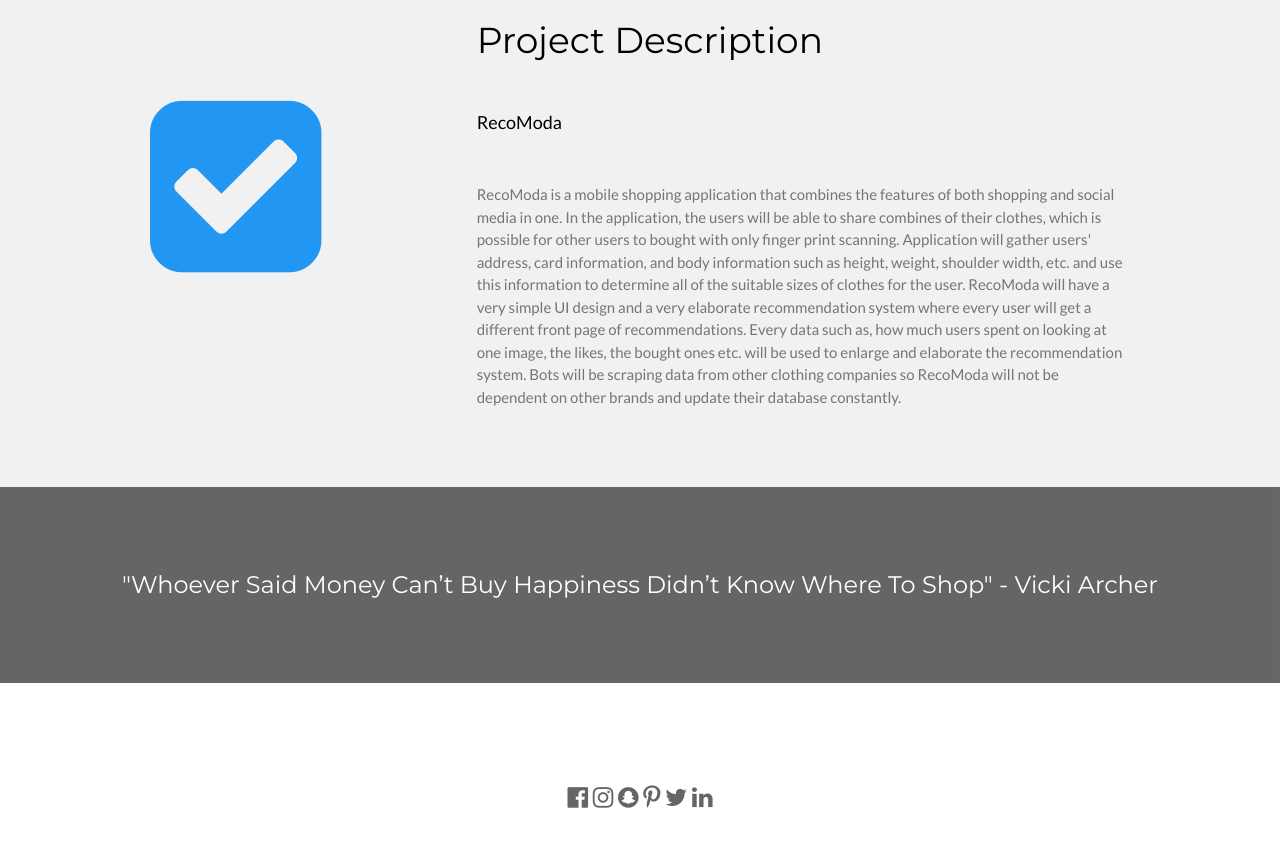
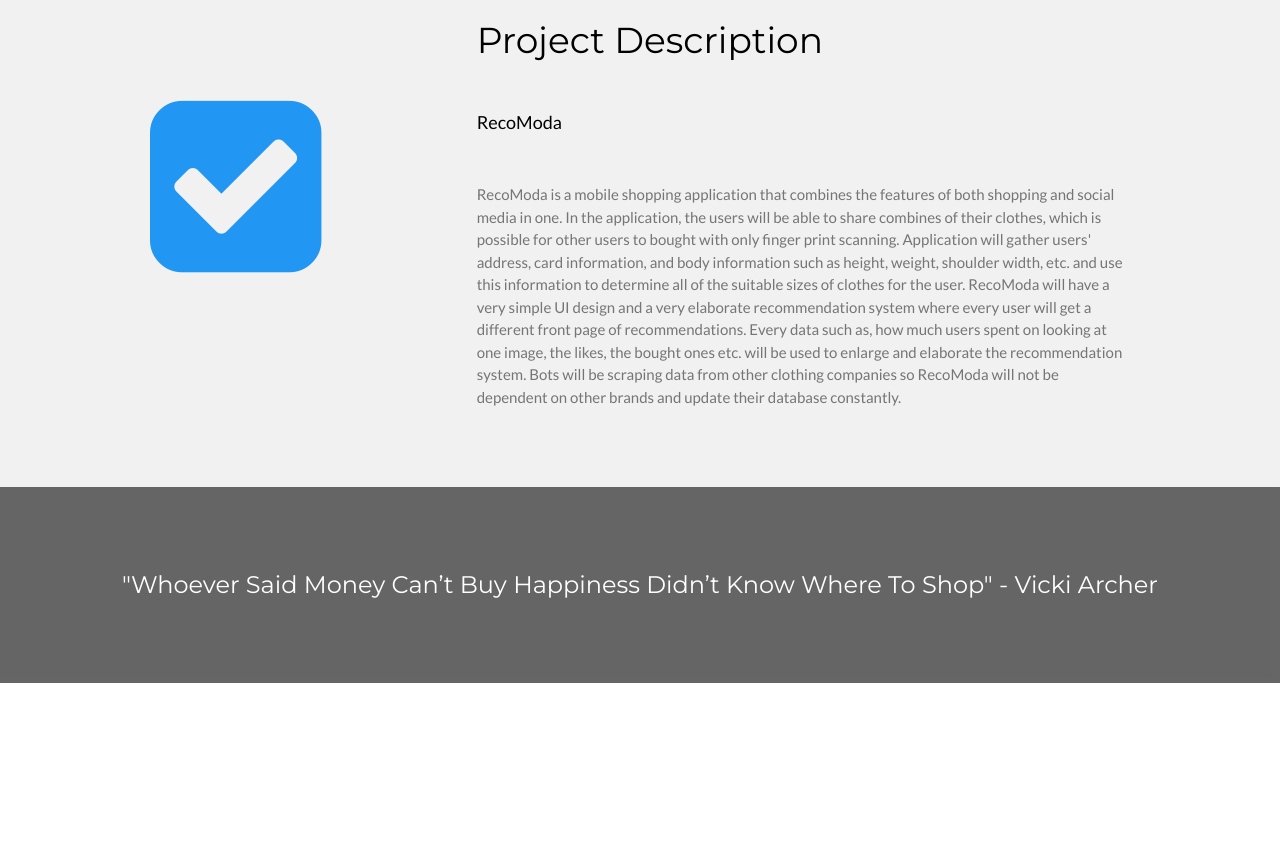
Before and after one commit to NasuhDincer/RecoModa, a plain HTML site: page index.html in a window 1280 px wide. Shown: the part 1101-1951 px from the top of the page. After the commit the page ends 1912 px from the top, so only its background shows below. Drawn offline with nearby package versions, Linux system fonts and the light colour scheme.

Commit message:
fix on website

```diff
--- a/index.html
+++ b/index.html
@@ -92,15 +92,7 @@
 
 <!-- Footer -->
 <footer class="w3-container w3-padding-64 w3-center w3-opacity">
-    <div class="w3-xlarge w3-padding-32">
-        <i class="fa fa-facebook-official w3-hover-opacity"></i>
-        <i class="fa fa-instagram w3-hover-opacity"></i>
-        <i class="fa fa-snapchat w3-hover-opacity"></i>
-        <i class="fa fa-pinterest-p w3-hover-opacity"></i>
-        <i class="fa fa-twitter w3-hover-opacity"></i>
-        <i class="fa fa-linkedin w3-hover-opacity"></i>
-    </div>
-    <p><a href="https://www.w3schools.com/w3css/default.asp" target="_blank"></a></p>
+
 </footer>
 
 <script>
```
